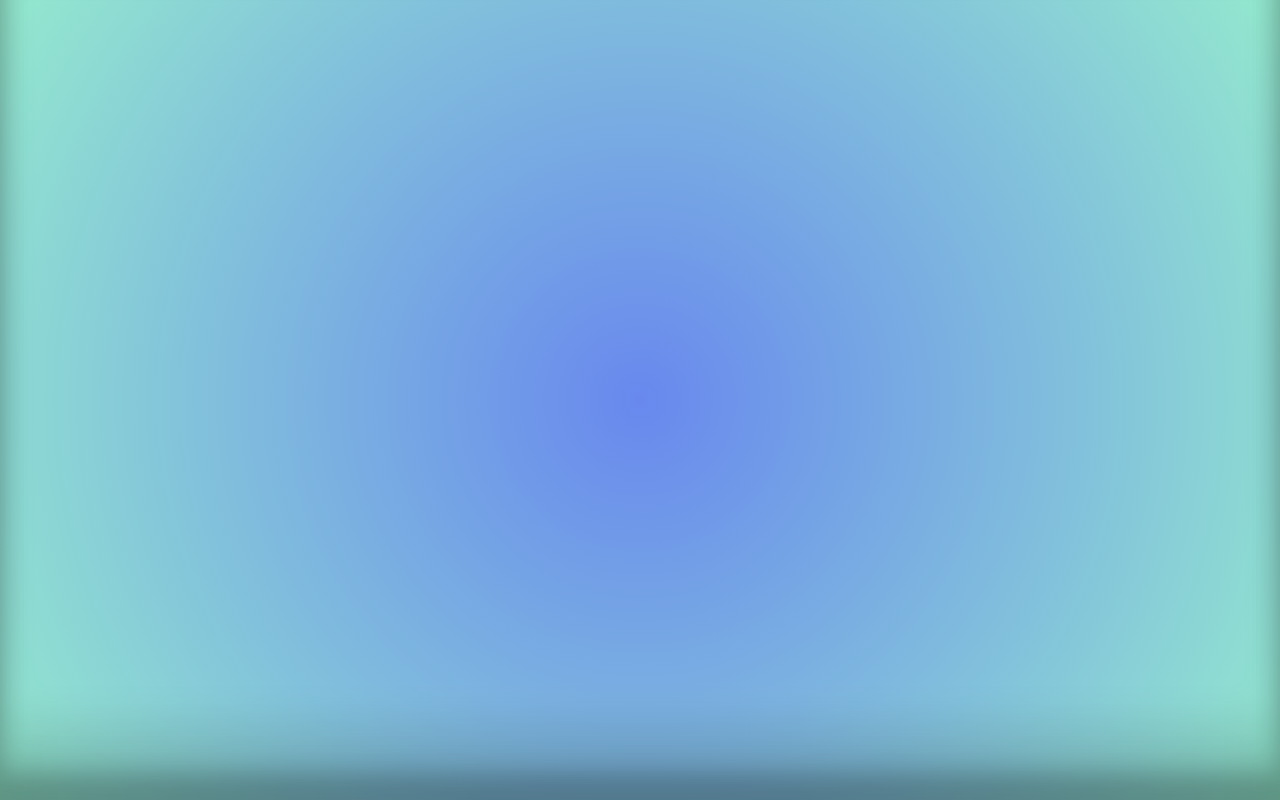
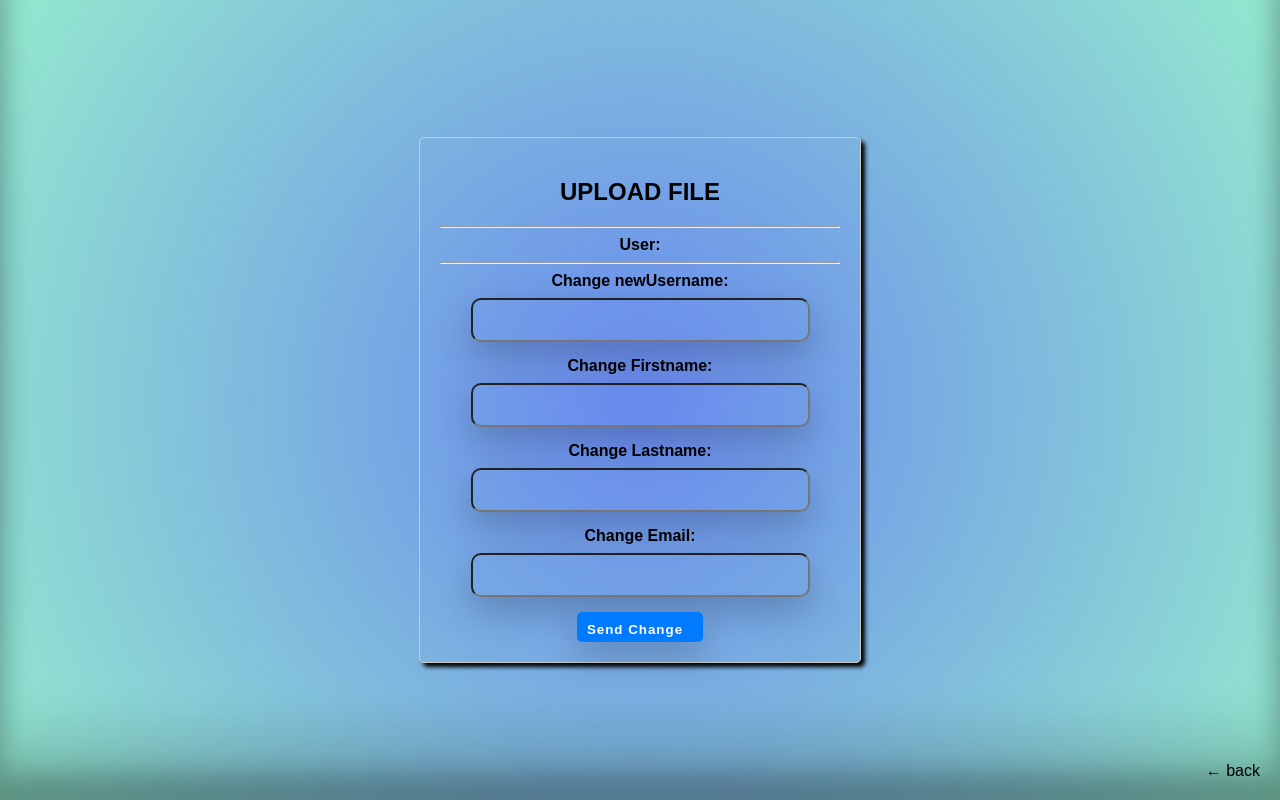
Before and after one commit to SonjaLu/React-MongoDB-Project, a React (Vite) app in the folder frontend/: page /changeuser in a window 1280 px wide. Before the commit this address had no page. Built offline with nearby package versions, Linux system fonts and the light colour scheme.

Commit message:
neues Benutzerprof zum ändern erzeugt,ChangesUser

```diff
--- a/frontend/src/App.jsx
+++ b/frontend/src/App.jsx
@@ -11,6 +11,7 @@ import NewReview from './components/NewReview/NewReview';
 import ForgotPassword from './components/Login/ForgotPassword';
 import ResetPage from './components/Login/ResetPassword';
 import { AuthProvider } from './components/Login/LoginAuthen';
+import ChangeUser from './components/Register/ChangeUser';
 
 function App() {
   return (
@@ -25,6 +26,7 @@ function App() {
           <Route path="/newreview" element={<NewReview />} />
           <Route path="/forgotpassword" element={<ForgotPassword />} />
           <Route path="/login/resetpassword/" element={<ResetPage />} />
+          <Route path="/changeuser" element={<ChangeUser />} />
 
         </Routes>
       </div>
--- a/frontend/src/components/NewReview/NewReview.jsx
+++ b/frontend/src/components/NewReview/NewReview.jsx
@@ -43,8 +43,8 @@ const NewReview = () => {
   const handleSubmit = async (e) => {
     e.preventDefault();
     console.log(" reviewtext: " + formRef.current.review.value);
-    formData.append("username", username);
-    console.log("Formulardaten vor dem Senden:", formData);
+
+
     navigate('/reviews');
 
     const form = formRef.current;
@@ -59,6 +59,9 @@ const NewReview = () => {
     formData.append("reviews", "80");
     formData.append("starRating", starRating);
     formData.append("description", form.review.value);
+
+    formData.append("username", username);
+    console.log("Formulardaten vor dem Senden:", formData);
 
     console.log(formData);
 
--- /dev/null
+++ b/frontend/src/components/Register/ChangeUser.css
@@ -0,0 +1,53 @@
+
+.restaurant-form {
+    font-family: Arial, sans-serif;
+    text-align: center;
+    max-width: 400px;
+    margin: 0 auto;
+    padding: 20px;
+    border: 1px solid #ccc;
+    border-radius: 5px;
+    box-shadow: 4px 4px 4px black;
+    width: 80%;
+  }
+
+  h1 {
+    color: #333;
+  }
+
+  label {
+    display: block;
+    margin-bottom: 8px;
+  }
+
+  #category {
+    width: 60%;
+    padding: 5px;
+    margin-bottom: 15px;
+    border-radius: 5px;
+    text-align: center;
+    background-color: #85C8D9;
+  }
+  input[type="text"] {
+    width: 80%;
+    padding: 5px;
+    margin-bottom: 15px;
+  }
+  input[type="email"] {
+    width: 80%;
+    padding: 5px;
+    margin-bottom: 15px;
+  }
+
+  input[type="submit"] {
+    background-color: #007BFF;
+    color: #fff;
+    padding: 10px 20px;
+    border: none;
+    border-radius: 5px;
+    cursor: pointer;
+  }
+
+  input[type="submit"]:hover {
+    background-color: #0056b3;
+  }
--- /dev/null
+++ b/frontend/src/components/Register/ChangeUser.jsx
@@ -0,0 +1,135 @@
+import React, { useEffect, useRef, useState} from 'react'
+import { useNavigate } from 'react-router-dom';
+import './ChangeUser.css';
+import axios from 'axios'
+import { v4 as uuidv4 } from 'uuid';
+
+
+const ChangeUser = ({id}) => {
+  const navigate = useNavigate();
+  // console.log(localStorage.getItem("user"))
+  // const {username} = localStorage.getItem("user");
+  // console.log(username);
+
+  // useEffect(()=>{
+  //   const temp = JSON.parse(localStorage.getItem("user"))
+  //   console.log(temp.username);
+  // },[]);
+
+  const [newUsername, setUsername] = useState('')
+  const [firstName, setFirstName] = useState('');
+  const [lastName, setLastName] = useState('');
+  const [email, setEmail] = useState('');
+
+  const formRef = useRef();
+
+  const handleSubmit = async (e) => {
+    e.preventDefault();
+
+
+    const form = formRef.current;
+   //========================================
+    const formData = {
+      oldusername : JSON.parse(localStorage.getItem("user")).username,
+      firstName: form.firstName.value,
+      lastName: form.lastName.value,
+      email: form.email.value,
+      username : form.newUsername.value,
+    }
+    console.log(formData)
+    const config = {
+      url: "http://localhost:8081/changeuser",
+      method: "POST",
+      headers: {
+        "Content-Type": "application/json"
+      },
+      data: formData
+    }
+
+      try {
+        const resp = await axios(config);
+        console.log(resp);
+        //navigiere zu login
+        navigate('/login');
+    } catch (error) {
+        // Fehlerbehandlung
+        console.error('Updatefehler:', error);
+    }
+// ============================================
+  //   const formData = new FormData();
+  //   formData.set("newUsername", form.newUsername.value); //Wechsel von form.append()zu set()
+  //   formData.set("firstName", form.firstName.value);
+  //   formData.set("lastName", form.lastName.value);
+  //   formData.set("email", form.email.value);
+
+  //   console.log(formData);
+
+
+  //   try{
+  //   const config = {
+  //     url: "http://localhost:8081/changeuser",
+  //     method: "POST",
+  //     headers: {
+  //       "Content-Type": "multipart/form-data"
+  //     },
+  //     data: formData
+  //   }
+
+  //   const resp = await axios(config);  // Hier ist ein Fehler...
+  //   console.log("### " + resp);
+  //  } catch (error){
+  //   console.error(error);
+  //  }
+// ============================================
+  };
+
+  const onCloseRegister = () => {
+    navigate('/login');
+  };
+
+  return (
+    <div className='restaurant-form'>
+      <h2>UPLOAD FILE</h2>
+      <hr />
+
+      <div>
+      <label className="newUsername">User: {newUsername}</label>
+        <hr />
+      </div>
+
+      <form ref={formRef} onSubmit={handleSubmit}>
+
+        <label htmlFor="newUsername">Change newUsername:</label>
+
+        <input type="text" className="name" id="newUsername" name="newUsername"
+          required value={newUsername} onChange={e => setUsername(e.target.value)} />
+
+        <label htmlFor="firstName">Change Firstname:</label>
+        <input type="text" className="location" name="firstName" id="firstName"
+          required value={firstName} onChange={e => setFirstName(e.target.value)} />
+
+        <label htmlFor="lastName">Change Lastname:</label>
+        <input type="text" id="lastName" name="lastName"
+          required value={lastName} onChange={e => setLastName(e.target.value)} />
+
+        <label htmlFor="email">Change Email:</label>
+        <input type="email" id="email" name="email"
+          required value={email} onChange={e => setEmail(e.target.value)} />
+
+        <div>
+        <input type="submit" className="submit" value="Send Change" />
+        <div className="back-button" onClick={onCloseRegister} style={{ position: 'absolute', bottom: '20px', right: '20px', cursor: 'pointer' }}>
+        &#8592; back
+        </div>
+        </div>
+
+
+      </form>
+
+
+
+    </div>
+  )
+}
+
+export default ChangeUser
--- a/frontend/src/components/Reviews/Reviews.jsx
+++ b/frontend/src/components/Reviews/Reviews.jsx
@@ -2,17 +2,26 @@ import React from 'react';
 import useRestaurantReviews from './useRestaurantReviews';
 import RestaurantList from './RestaurantMinicard.jsx';
 import './Reviews.css';
+import { useNavigate } from 'react-router-dom';
 
 
 function Reviews() {
   const { showRestaurants, restaurants, showAllReviews } = useRestaurantReviews();
-
+  const navigator = useNavigate();
   return (
     <div>
       <div className="containerbox" style={{ display: showRestaurants ? 'none' : 'block' }}>
         <h2>Thank you for your review</h2>
         <button className="animbtn" onClick={showAllReviews}>Show All Reviews</button>
       </div>
+
+      <div className="containerbox" style={{ display: showRestaurants ? 'none' : 'block' }}>
+        <h2>Change User Profile</h2>
+        <button className="animbtn" onClick={ () => {
+          navigator("/changeuser")
+        }}>Change Profile</button>
+      </div>
+
       {showRestaurants && <RestaurantList restaurants={restaurants} />} {/* RestaurantList verwenden */}
     </div>
   );
```
Also changed, not shown: 2 other files (tests, documents, lock files or other folders).
